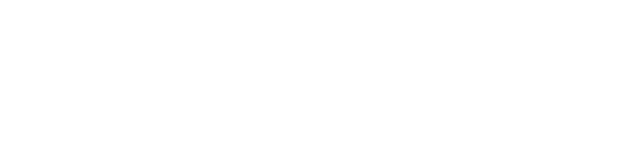
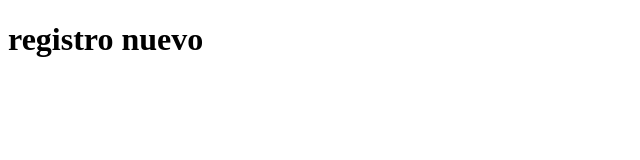
Before and after one commit to Giovax72/sistema-de-regidtros, a plain HTML site: page index.html in a window 1280 px wide. Shown: the whole page, without its empty margins (0-640 px from the left). Drawn offline with Linux system fonts and the light colour scheme.

Commit message:
actualizacion nueva de index

```diff
--- a/index.html
+++ b/index.html
@@ -5,6 +5,7 @@
     <meta name="viewport" content="width=device-width, initial-scale=1.0">
     <title>Sistema de Registro de Juegos</title>
 </head>
+<h1>registro nuevo</h1>
 <body>
     <script src="app.js"> </script>
 
```
